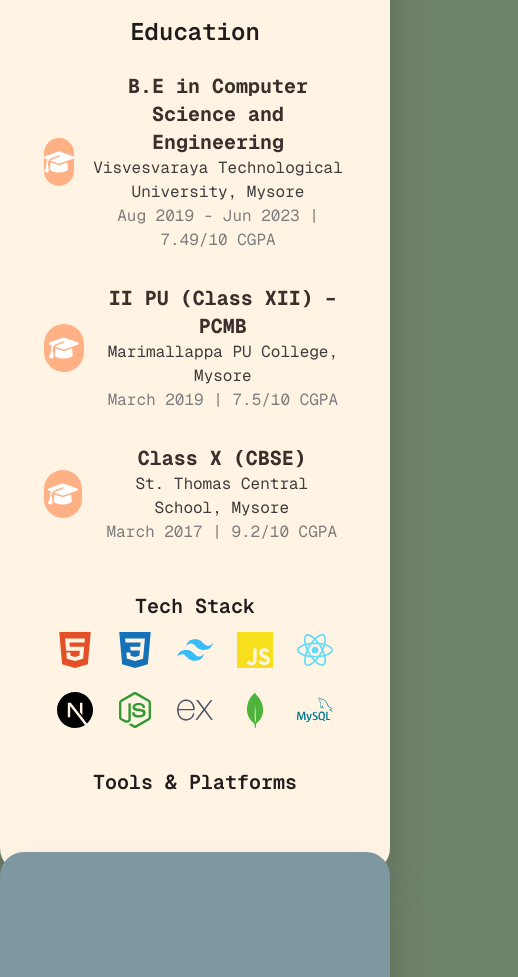
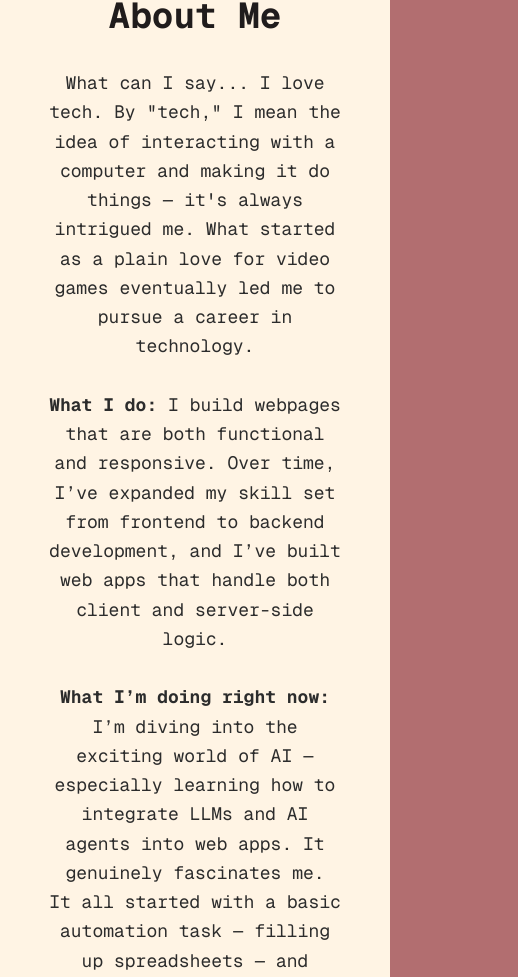
Before and after one commit to AShrinivass/Personal-portfolio-shrinivas, a Next.js app: page / in a window 390 px wide. Shown: the part 1020-1997 px from the top of the page, 518 px wide, since content can reach past the window. Built offline with nearby package versions, Linux system fonts and the light colour scheme.

Commit message:
finer adjustments

```diff
--- a/app/components/AboutMe.jsx
+++ b/app/components/AboutMe.jsx
@@ -14,82 +14,74 @@ import {
 } from "react-icons/si";
 
 const techStackIcons = [
-  <SiHtml5 key="html" className="text-4xl text-[#e34f26]" />,
-  <SiCss3 key="css" className="text-4xl text-[#1572B6]" />,
-  <SiTailwindcss key="tailwind" className="text-4xl text-[#38bdf8]" />,
-  <SiJavascript key="js" className="text-4xl text-[#f7df1e]" />,
-  <SiReact key="react" className="text-4xl text-[#61DBFB]" />,
-  <SiNextdotjs key="next" className="text-4xl text-black" />,
-  <SiNodedotjs key="node" className="text-4xl text-[#339933]" />,
-  <SiExpress key="express" className="text-4xl text-gray-600" />,
-  <SiMongodb key="mongo" className="text-4xl text-[#4DB33D]" />,
-  <SiMysql key="sql" className="text-4xl text-[#00758F]" />,
+  <SiHtml5 key="html" className="text-5xl text-[#e34f26]" />,
+  <SiCss3 key="css" className="text-5xl text-[#1572B6]" />,
+  <SiTailwindcss key="tailwind" className="text-5xl text-[#38bdf8]" />,
+  <SiJavascript key="js" className="text-5xl text-[#f7df1e]" />,
+  <SiReact key="react" className="text-5xl text-[#61DBFB]" />,
+  <SiNextdotjs key="next" className="text-5xl text-black" />,
+  <SiNodedotjs key="node" className="text-5xl text-[#339933]" />,
+  <SiExpress key="express" className="text-5xl text-gray-600" />,
+  <SiMongodb key="mongo" className="text-5xl text-[#4DB33D]" />,
+  <SiMysql key="sql" className="text-5xl text-[#00758F]" />,
 ];
 
 function AboutMe() {
   return (
-    <div className="bg-[#fff4e4] text-[#2c2c2c] px-5">
-      <h2 className="text-3xl font-bold mb-8 text-center text-[#201c1c]">
+    <div className=" text-[#2c2c2c] px-5 py-12 rounded-lg">
+      <h2 className="text-4xl font-bold mb-8 text-center text-[#201c1c]">
         About Me
       </h2>
-
-      {/* Education */}
-      <div className="mb-12">
-        <h3 className="text-2xl font-semibold mb-6 text-[#201c1c] text-center">
-          Education
-        </h3>
-        <div className="space-y-8 text-center   ">
-          {[
-            {
-              degree: "B.E in Computer Science and Engineering",
-              school: "Visvesvaraya Technological University, Mysore",
-              date: "Aug 2019 - Jun 2023 | 7.49/10 CGPA",
-            },
-            {
-              degree: "II PU (Class XII) – PCMB",
-              school: "Marimallappa PU College, Mysore",
-              date: "March 2019 | 7.5/10 CGPA",
-            },
-            {
-              degree: "Class X (CBSE)",
-              school: "St. Thomas Central School, Mysore",
-              date: "March 2017 | 9.2/10 CGPA",
-            },
-          ].map((edu, index) => (
-            <div
-              key={index}
-              className="flex items-center justify-start space-x-4"
-            >
-              <div className="w-12 h-12 bg-[#ffb084] text-white rounded-full flex justify-center items-center">
-                <i className="fas fa-graduation-cap text-2xl"></i>
-              </div>
-              <div>
-                <h4 className="text-xl font-bold text-[#3a2f2b]">
-                  {edu.degree}
-                </h4>
-                <p className="text-[#3d3d3d]">{edu.school}</p>
-                <p className="text-[#7d7d7d]">{edu.date}</p>
-              </div>
-            </div>
-          ))}
-        </div>
-      </div>
+      <p className="text-lg md:text-xl leading-relaxed text-center max-w-4xl mx-auto pb-10">
+        What can I say... I love tech. By "tech," I mean the idea of interacting
+        with a computer and making it do things — it's always intrigued me. What
+        started as a plain love for video games eventually led me to pursue a
+        career in technology.
+        <br />
+        <br />
+        <strong>What I do:</strong> I build webpages that are both functional
+        and responsive. Over time, I’ve expanded my skill set from frontend to
+        backend development, and I’ve built web apps that handle both client and
+        server-side logic.
+        <br />
+        <br />
+        <strong>What I’m doing right now:</strong> I’m diving into the exciting
+        world of AI — especially learning how to integrate LLMs and AI agents
+        into web apps. It genuinely fascinates me.
+        <br /> It all started with a basic automation task — filling up
+        spreadsheets — and that’s what sparked the interest. Now, I want to see
+        how far I can go with such powerful tech at my fingertips.
+        <br />
+        <br />
+        I’ve got a lot more to share, but I’ll stop here for now. Let’s get to
+        know each other professionally —
+        <a
+          href="#contact"
+          className="text-blue-500 underline hover:text-blue-700 transition duration-300"
+        >
+          contact me here
+        </a>
+        .
+      </p>
 
       {/* Tech Stack */}
       <div className="mb-10">
-        <h3 className="text-xl font-semibold mb-3 text-[#201c1c] text-center flex justify-center">
+        <h3 className="text-2xl font-semibold mb-5 text-[#201c1c] text-center">
           Tech Stack
         </h3>
-        <div className="flex flex-wrap justify-center gap-6">
+        <div className="flex flex-wrap justify-center gap-8">
           {techStackIcons}
         </div>
       </div>
 
       {/* Tools & Platforms */}
       <div>
-        <h3 className="text-xl font-semibold mb-3 text-[#201c1c] text-center">
+        <h3 className="text-2xl font-semibold mb-5 text-[#201c1c] text-center">
           Tools & Platforms
         </h3>
+        <div className="flex justify-center text-xl">
+          <span className="text-gray-600">Coming soon...</span>
+        </div>
       </div>
     </div>
   );
--- a/app/components/Contact.jsx
+++ b/app/components/Contact.jsx
@@ -1,13 +1,46 @@
 "use client";
-import React from "react";
+import React, { useState } from "react";
+import emailjs from "@emailjs/browser";
+import { useRef } from "react";
 
 function Contact() {
+  const ref = useRef();
+  const [isSent, setIsSent] = useState(false);
+  const [err, setErr] = useState(false);
+  const sendEmail = (e) => {
+    e.preventDefault();
+
+    emailjs
+      .sendForm(
+        process.env.NEXT_PUBLIC_SERVICE_ID,
+        process.env.NEXT_PUBLIC_TEMPLATE_ID,
+        ref.current,
+        {
+          publicKey: process.env.NEXT_PUBLIC_PUBLIC_KEY,
+        }
+      )
+      .then(
+        () => {
+          setIsSent(!isSent);
+          setErr(false);
+          ref.current.reset();
+        },
+        (error) => {
+          setErr(!err);
+          setIsSent(false);
+          console.log(error);
+        }
+      );
+  };
   return (
+    <>
       <div className="px-5 flex flex-col items-center rounded-t-3xl">
         <h2 className="text-3xl font-bold text-[#f2e6d8] mb-8">
           Let's get in touch
         </h2>
         <form
+          ref={ref}
+          onSubmit={sendEmail}
           action="#"
           method="POST"
           className="bg-[#2a2525] rounded-lg p-8 w-full max-w-md"
@@ -33,7 +66,7 @@ function Contact() {
             <label className="block text-[#e4d8c4] mb-1">Email</label>
             <input
               type="email"
-            name="email"
+              name="name"
               required
               className="w-full px-4 py-2 bg-[#3a3232] border border-[#4d4545] rounded text-[#f2e6d8] placeholder-[#bbaea0] focus:outline-none focus:ring-2 focus:ring-[#c4b69b]"
               placeholder="you@example.com"
@@ -59,6 +92,11 @@ function Contact() {
           </button>
         </form>
       </div>
+      <span className="text-white flex justify-center">
+        {isSent && "your message has been sent to Shrinivas"}
+        {err && "Sorry, something went wrong"}
+      </span>
+    </>
   );
 }
 
--- a/app/components/Hero.jsx
+++ b/app/components/Hero.jsx
@@ -3,20 +3,20 @@ import React from "react";
 function Hero() {
   return (
     <>
-      <div className="flex justify-center items-center h-screen bg-[#6F826A] ">
+      <div className="flex justify-center items-center h-screen bg-[#b26e70]">
         <div className="text-center min-w-screen h-1/2 text-white">
           <div className="h-1/2 my-20 ">
             <h1
-              className="text-8xl font-bold text-amber-50
+              className="md:text-8xl text-3xl font-bold text-amber-50
 "
             >
               Hi, I'm A Shrinivas
             </h1>
             <p
-              className="text-xl mt-4 text-amber-50
+              className="md:text-xl text-md mt-4 text-amber-50
 "
             >
-              Web Dev | Frontend | Learning and Improving...
+              Web Dev | Fullstack | Tech enthusiast
             </p>
           </div>
           <div className="mt-35"></div>
--- a/app/components/InfiniteSlider.jsx
+++ /dev/null
@@ -1,34 +0,0 @@
-"use client";
-import { motion } from "framer-motion";
-import React from "react";
-
-export default function InfiniteSlider({ items, reverse = false }) {
-  const direction = reverse ? 1 : -1;
-  const baseItems = [...items, ...items]; // duplicate for seamless loop
-
-  return (
-    <div className="relative w-full overflow-hidden">
-      <motion.div
-        className="flex gap-4"
-        animate={{
-          x: [`0%`, `${direction * 50}%`],
-        }}
-        transition={{
-          repeat: Infinity,
-          repeatType: "loop",
-          ease: "linear",
-          duration: 20,
-        }}
-      >
-        {baseItems.map((item, index) => (
-          <span
-            key={index}
-            className="bg-[#f5e8d4] border border-[#d0c3b0] text-[#201c1c] px-3 py-1 rounded-full text-sm whitespace-nowrap"
-          >
-            {item}
-          </span>
-        ))}
-      </motion.div>
-    </div>
-  );
-}
--- a/app/components/Nav.jsx
+++ b/app/components/Nav.jsx
@@ -17,7 +17,7 @@ function Nav() {
     <div
       className={`flex items-center px-10 h-20 sticky top-0 z-50
       transition-all duration-500 ease-in-out backdrop-blur-lg bg-opacity-30 ${
-        isScroll ? "backdrop-blur-md bg-[6F826A#]/60 shadow-md" : "bg-[#6F826A]"
+        isScroll ? "backdrop-blur-md bg-[#b26e70]/20 shadow-md" : "bg-[#b26e70]"
       }`}
     >
       {/* Left border with grow effect */}
--- a/app/components/ScrollSection.jsx
+++ b/app/components/ScrollSection.jsx
@@ -7,9 +7,9 @@ export default function ScrollSection({ children, bgColor = "bg-white" }) {
       <motion.section
         initial={{ opacity: 0, y: 60 }}
         whileInView={{ opacity: 1, y: 0 }}
-        transition={{ duration: 0.8, ease: [0.22, 1, 0.36, 1] }} // smoother cubic-bezier
-        viewport={{ once: true, amount: 0.3 }} // triggers earlier for smoother entry
-        className={`relative z-20 px-6 py-16 ${bgColor} rounded-3xl shadow-2xl mx-auto`}
+        transition={{ duration: 0.5, ease: [0.22, 1, 0.36, 1] }}
+        viewport={{ once: true, amount: 0.3 }}
+        className={`relative z-20 px-6 py-16 ${bgColor} rounded-t-3xl shadow-t-3xl mx-auto`}
       >
         {children}
       </motion.section>
--- a/app/globals.css
+++ b/app/globals.css
@@ -7,7 +7,7 @@ body {
   font-family: var(--font-geist-mono), monospace;
 }
 body {
-  background-color: #6f826a;
+  background-color: #b26e70;
 }
 
 @theme inline {
--- a/package.json
+++ b/package.json
@@ -9,6 +9,7 @@
     "lint": "next lint"
   },
   "dependencies": {
+    "@emailjs/browser": "^4.4.1",
     "@fortawesome/fontawesome-free": "^6.7.2",
     "@geist-ui/react": "^2.2.5",
     "@radix-ui/react-slot": "^1.2.0",
```
Also changed, not shown: app/components/Projects.jsx (+15 -11 lines), 1 other file (tests, documents, lock files or other folders). Lines whose indentation alone changed are shown as unchanged.
